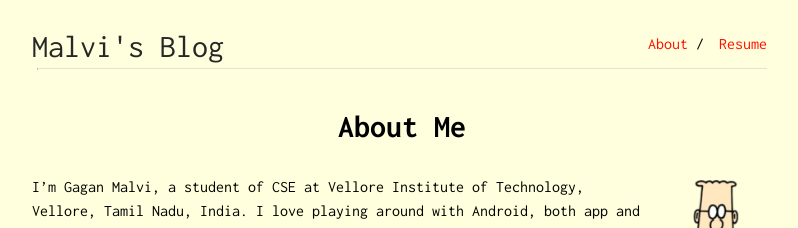
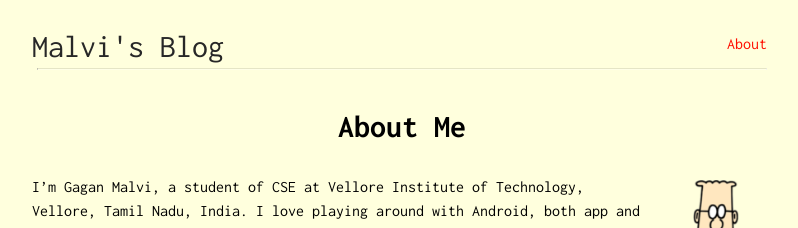
Before and after one commit to gaganmalvi/blog, a Jekyll site: the page built from about.md, in a window 1280 px wide. Shown: the top 228 px of the page, without its empty margins (238-1036 px from the left). Built offline with Jekyll 4.4.1, drawn with Linux system fonts in a browser that asks for light colours.

Commit message:
blog: remove resume for now.
Signed-off-by: Gagan Malvi <malvi@aospa.co>

```diff
--- a/_config.yml
+++ b/_config.yml
@@ -20,5 +20,3 @@ sass:
 navbar:
  - name: "About"
    link: "about"
- - name: "Resume"
-   absolute-link: "https://malvi.ml/"
```
